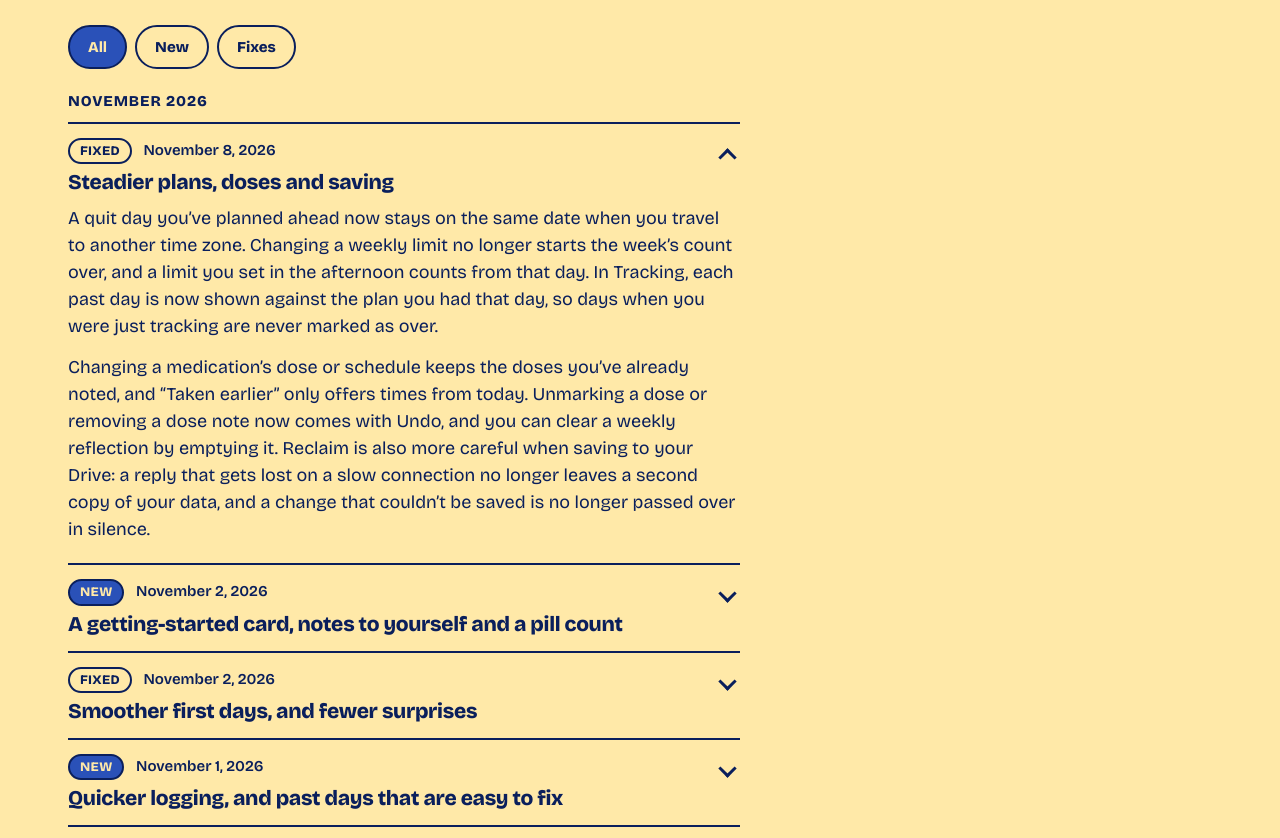
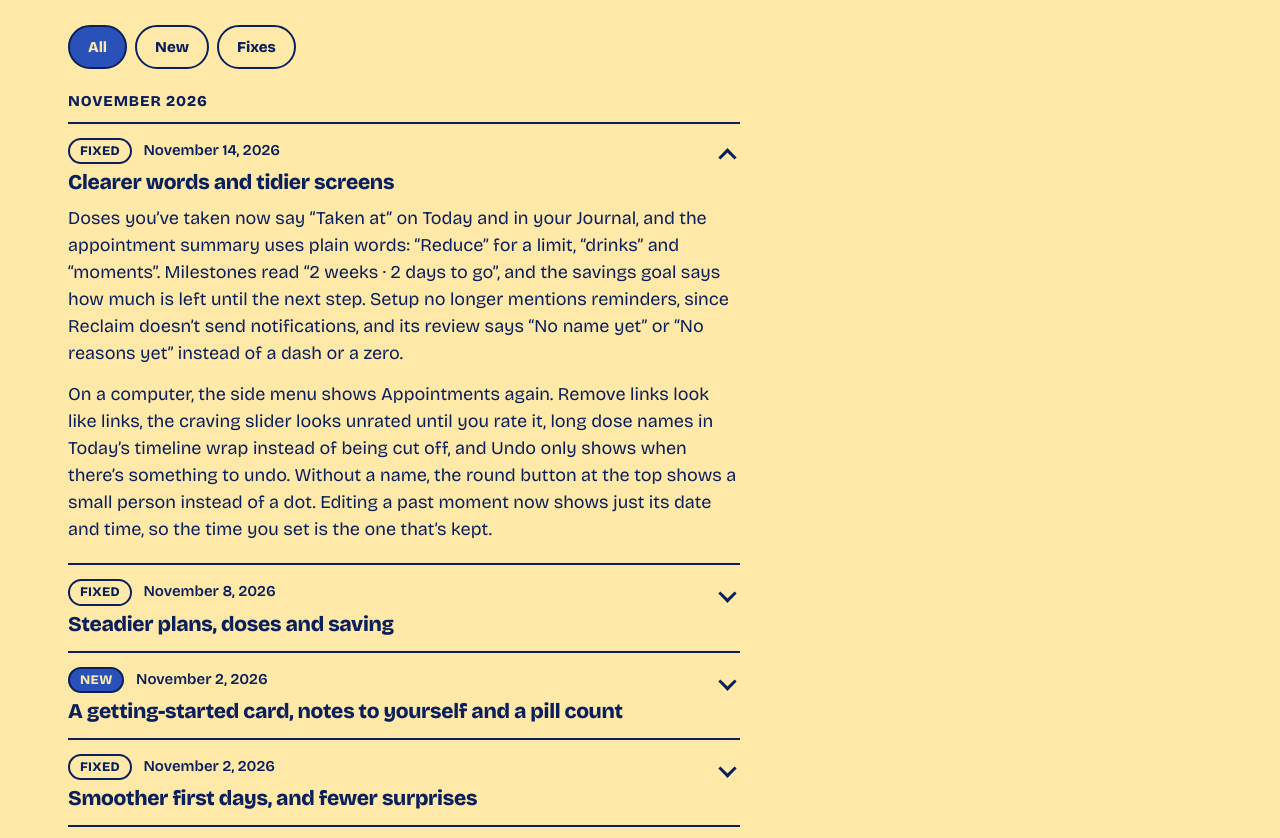
Before and after one commit to chrisglaske/reclaim.day, a website built with Vite: page site/whats-new/index.html in a window 1280 px wide. Shown: the part 233-1071 px from the top of the page. Built offline with nearby package versions, Linux system fonts and the light colour scheme.

Commit message:
docs(site): add What's new entry for the November 14 fixes

```diff
--- a/site/whats-new/index.html
+++ b/site/whats-new/index.html
@@ -51,6 +51,11 @@
       <div class="changelog">
         <h2 class="logmonth">November 2026</h2>
         <details class="entry" open>
+          <summary><span class="meta"><span class="tag fixed">Fixed</span> <time datetime="2026-11-14">November 14, 2026</time></span><h3>Clearer words and tidier screens</h3></summary>
+          <p>Doses you’ve taken now say “Taken at” on Today and in your Journal, and the appointment summary uses plain words: “Reduce” for a limit, “drinks” and “moments”. Milestones read “2 weeks · 2 days to go”, and the savings goal says how much is left until the next step. Setup no longer mentions reminders, since Reclaim doesn’t send notifications, and its review says “No name yet” or “No reasons yet” instead of a dash or a zero.</p>
+          <p>On a computer, the side menu shows Appointments again. Remove links look like links, the craving slider looks unrated until you rate it, long dose names in Today’s timeline wrap instead of being cut off, and Undo only shows when there’s something to undo. Without a name, the round button at the top shows a small person instead of a dot. Editing a past moment now shows just its date and time, so the time you set is the one that’s kept.</p>
+        </details>
+        <details class="entry">
           <summary><span class="meta"><span class="tag fixed">Fixed</span> <time datetime="2026-11-08">November 8, 2026</time></span><h3>Steadier plans, doses and saving</h3></summary>
           <p>A quit day you’ve planned ahead now stays on the same date when you travel to another time zone. Changing a weekly limit no longer starts the week’s count over, and a limit you set in the afternoon counts from that day. In Tracking, each past day is now shown against the plan you had that day, so days when you were just tracking are never marked as over.</p>
           <p>Changing a medication’s dose or schedule keeps the doses you’ve already noted, and “Taken earlier” only offers times from today. Unmarking a dose or removing a dose note now comes with Undo, and you can clear a weekly reflection by emptying it. Reclaim is also more careful when saving to your Drive: a reply that gets lost on a slow connection no longer leaves a second copy of your data, and a change that couldn’t be saved is no longer passed over in silence.</p>
```
